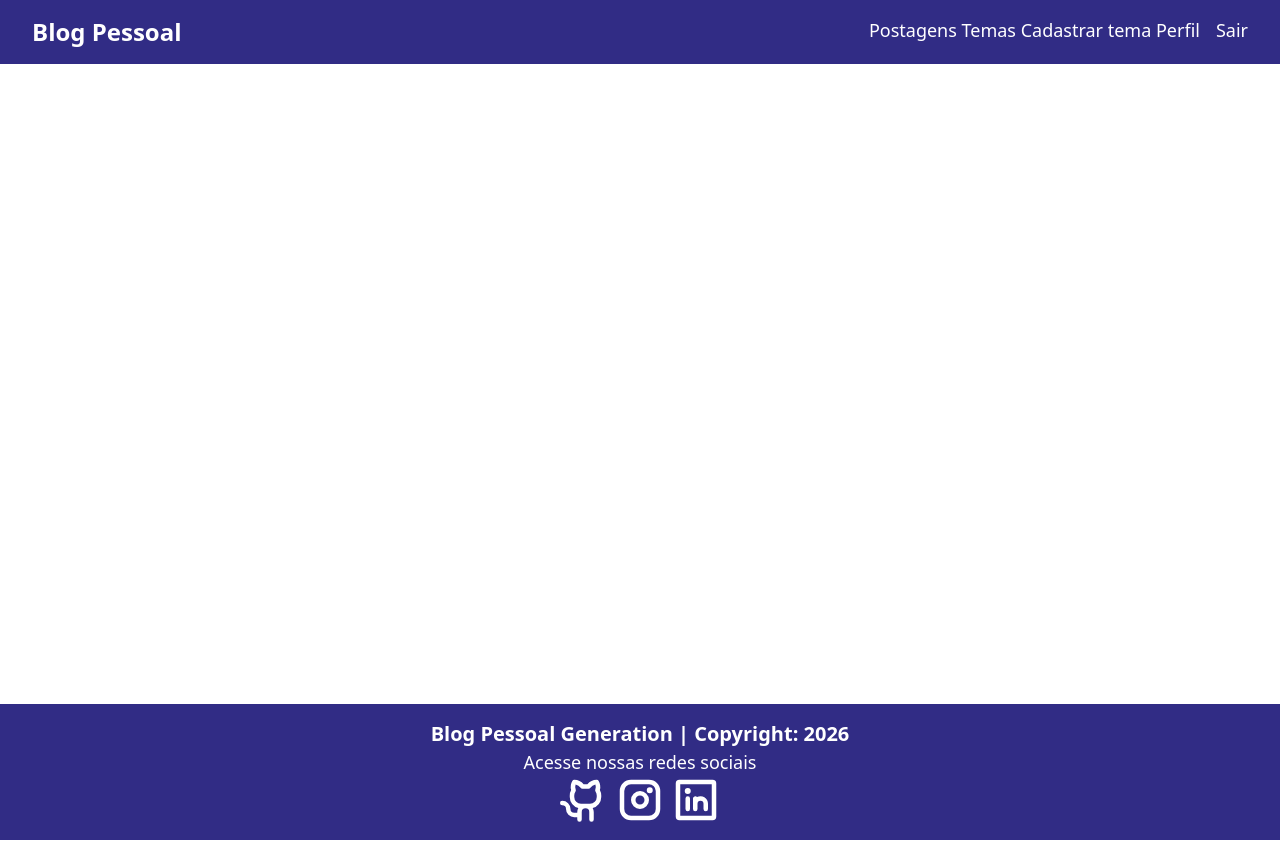
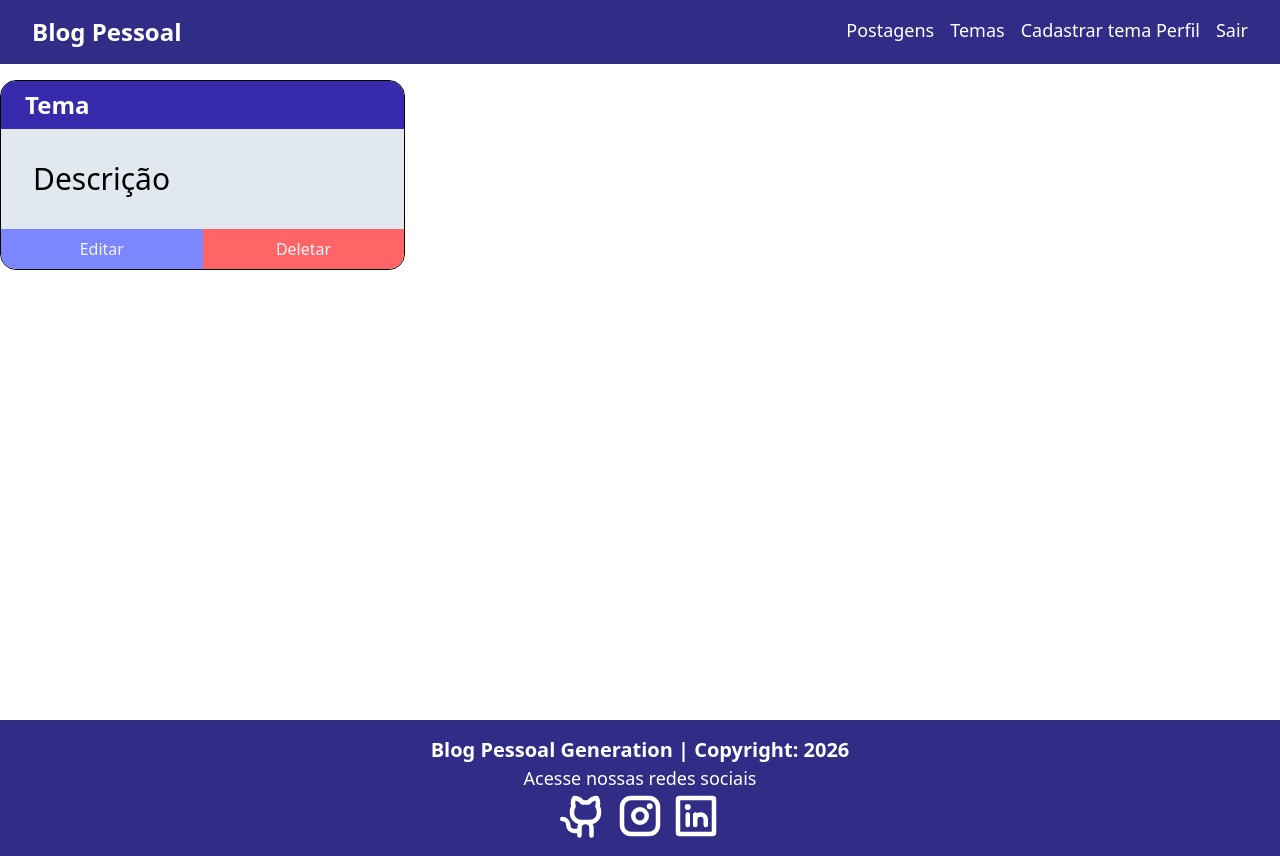
Before and after one commit to deboracamposs/Blog-Pessoal-Front-end, a React (Vite) app: page /temas in a window 1280 px wide. Built offline with nearby package versions, Linux system fonts and the light colour scheme.

Commit message:
CardTemas

```diff
--- a/src/App.tsx
+++ b/src/App.tsx
@@ -5,6 +5,7 @@
 import Cadastro from './pages/cadastro/Cadastro';
 import Login from './pages/login/Login';
 import { AuthProvider } from './contexts/AuthContext';
+import ListaTemas from './components/tema/listatemas/ListaTemas';
 
 function App() {
   return (
@@ -17,6 +18,7 @@
             <Route path="/" element={<Login />} />
             <Route path="/home" element={<Home />} />
             <Route path="/cadastro" element={<Cadastro />} />
+            <Route path="/temas" element={<ListaTemas />}/>
           </Routes>
         </div>
       <Footer />
--- a/src/components/navbar/Navbar.tsx
+++ b/src/components/navbar/Navbar.tsx
@@ -22,7 +22,7 @@
 
                     <div className = "flex gap-4">
                         Postagens
-                        Temas
+                        <Link to='/temas' className='hover:underline'>Temas</Link>
                         Cadastrar tema
                         Perfil
                         <Link to='' onClick={logout} className="hover:underline">Sair</Link>
--- /dev/null
+++ b/src/components/tema/cardtema/CardTema.tsx
@@ -0,0 +1,26 @@
+import { Link } from "react-router-dom";
+
+function CardTema(){
+    return(
+        <div className="border flex flex-col rounded-2xl overflow-hidden justify-between">
+            <header className="py-2 px-6 bg-indigo-800 text-white font-bold text-2xl">Tema</header>
+            <p className="p-8 text-3xl bg-slate-200 h-full">Descrição</p>
+
+            <div className="flex">
+                <Link to=""
+                    className="w-full text-slate-100 bg-indigo-400 hover:bg-indigo-800
+                    flex items-center justify-center py-2">
+                    <button>Editar</button>
+                </Link>
+
+                <Link to="" className="text-slate-100 bg-red-400 hover:bg-red-700 w-full
+                flex items-center justify-center">
+                    <button>Deletar</button>
+                </Link>
+            </div>
+
+        </div>
+    )
+}
+
+export default CardTema
--- /dev/null
+++ b/src/components/tema/listatemas/ListaTemas.tsx
@@ -0,0 +1,18 @@
+import CardTema from "../cardtema/CardTema";
+
+
+function ListaTemas() {
+    return (
+        <>
+            <div className="flex justify-center w-full my-4">
+                <div className="container flex flex-col">
+                    <div className="grid grid-cols-1 md:grid-cols-2 lg:grid-cols-3 gap-8">
+                        <CardTema />
+                    </div>
+                </div>
+            </div>
+        </>
+    )
+}
+
+export default ListaTemas
--- a/src/contexts/AuthContext.tsx
+++ b/src/contexts/AuthContext.tsx
@@ -27,7 +27,7 @@
 
     const [isLoading, setIsLoading] = useState(false)
 
-    async function handleLogin(usuario: UsuarioLogin) {
+    async function handleLogin(usuarioLogin: UsuarioLogin) {
         setIsLoading(true)
         try {
             await login(`/usuarios/logar`, usuarioLogin, setUsuario)
```
